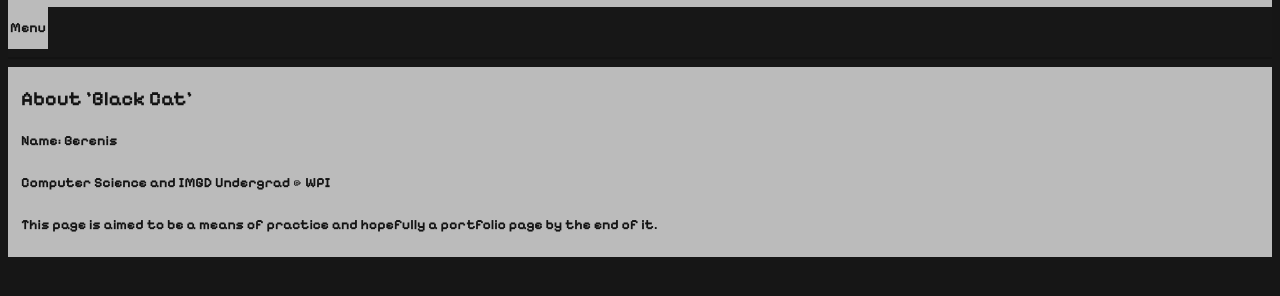
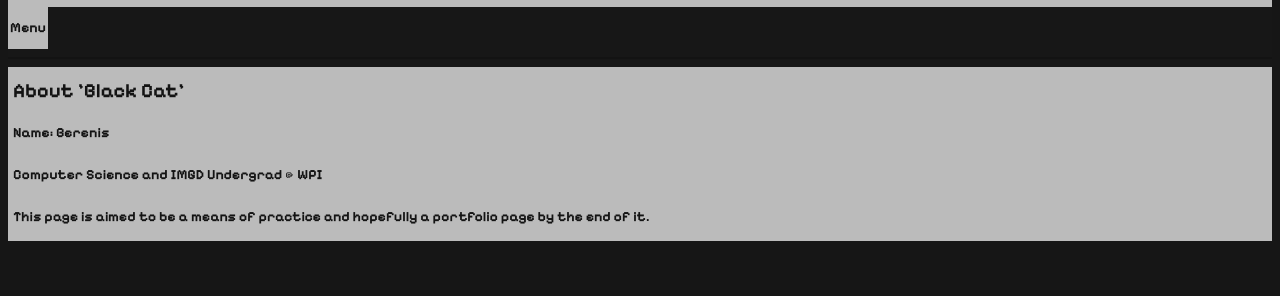
Before and after one commit to a-little-black-cat/a-little-black-cat.github.io, a website: page index.html in a window 1280 px wide. Shown: the part 118-414 px from the top of the page. Drawn offline with Linux system fonts and the light colour scheme.

Commit message:
Update stylesheet.css

```diff
--- a/stylesheet.css
+++ b/stylesheet.css
@@ -13,9 +13,9 @@ body{
 }
 .introBox{
   background-color: #bbbbbb;
-  padding: 10px;
+  padding: 2px;
   border-top-color: #171717;
-  border-width: 3px;
+  border-width: 2px;
 }
 
 .dropbtn{
@@ -64,6 +64,7 @@ body{
                 }
 
 h1{
+  background-color: #bbbbbb;
   font-family: "Pixelify Sans";
   color: #131313;
   font-size: 36px;
```
